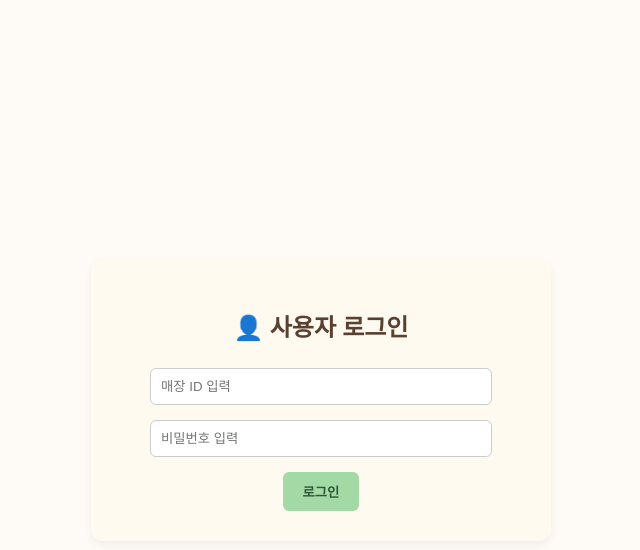
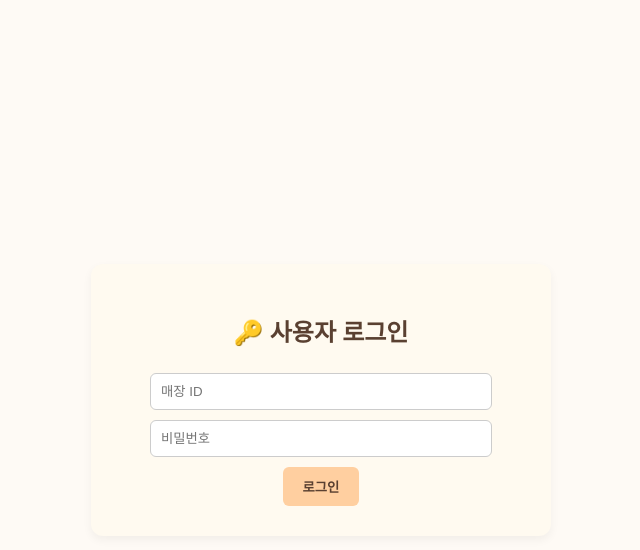
Before and after one commit to carrot0217/Betifulstore-app, a Flask app: page /login_user in a window 1280 px wide. Shown: the top 550 px of the page, without its empty margins (319-959 px from the left). Run offline with Flask 2, Linux system fonts and the light colour scheme.

Commit message:
Update login_user.html

```diff
--- a/templates/login_user.html
+++ b/templates/login_user.html
@@ -2,7 +2,7 @@
 <html lang="ko">
 <head>
   <meta charset="UTF-8">
-  <title>👤 사용자 로그인</title>
+  <title>🔑 사용자 로그인</title>
   <meta name="viewport" content="width=device-width, initial-scale=1">
   <style>
     body {
@@ -28,34 +28,34 @@
       margin-bottom: 25px;
       color: #5a4031;
     }
-    input[type="text"], input[type="password"] {
+    input {
       padding: 10px;
       width: 80%;
-      margin-bottom: 15px;
+      margin-bottom: 10px;
       border: 1px solid #ccc;
       border-radius: 6px;
     }
     button {
       padding: 10px 20px;
-      background-color: #a3d9a5;
+      background-color: #ffcfa0;
       border: none;
       border-radius: 6px;
-      color: #2e5939;
+      color: #5a4031;
       font-weight: bold;
       cursor: pointer;
       transition: background-color 0.3s;
     }
     button:hover {
-      background-color: #8dc997;
+      background-color: #ffbb7d;
     }
   </style>
 </head>
 <body>
   <div class="login-container">
-    <h2>👤 사용자 로그인</h2>
+    <h2>🔑 사용자 로그인</h2>
     <form method="POST">
-      <input type="text" name="user_id" placeholder="매장 ID 입력" required><br>
-      <input type="password" name="password" placeholder="비밀번호 입력" required><br>
+      <input type="text" name="user_id" placeholder="매장 ID" required><br>
+      <input type="password" name="password" placeholder="비밀번호" required><br>
       <button type="submit">로그인</button>
     </form>
   </div>
```
